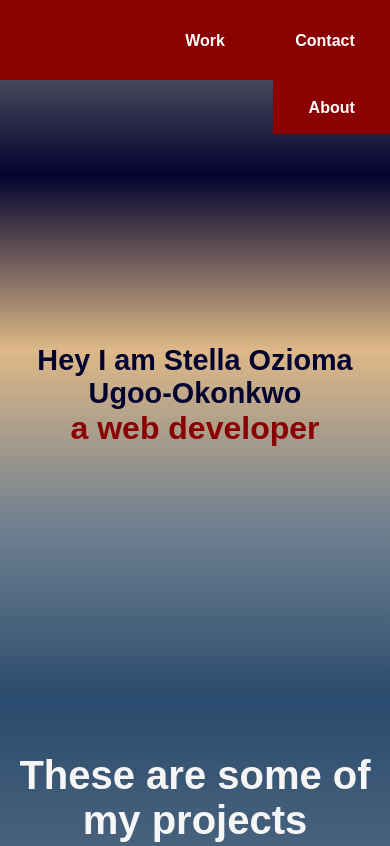
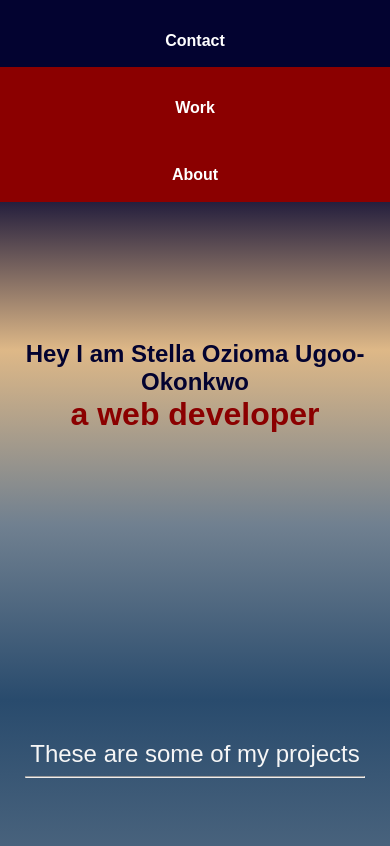
Before and after one commit to Ozyugoo/My-Portfolio-project, a plain HTML site: page index.html in a window 390 px wide. Shown: the top 846 px of the page. Drawn offline with Linux system fonts and the light colour scheme.

Commit message:
modified styling

```diff
--- a/styles.css
+++ b/styles.css
@@ -215,16 +215,18 @@
   }
 
   li a {
-    height: 60px;
+    height: 10px;
     font-size: medium;
+    width: 100vw;
   }
 
   h1 {
-    font-size: 1.8rem;
+    font-size: 1.5rem;
   }
 
   h2 {
-    font-weight: 600 ;
+    font-weight: 400;
+    font-size: 24px;
   }
 
   hr {
```
